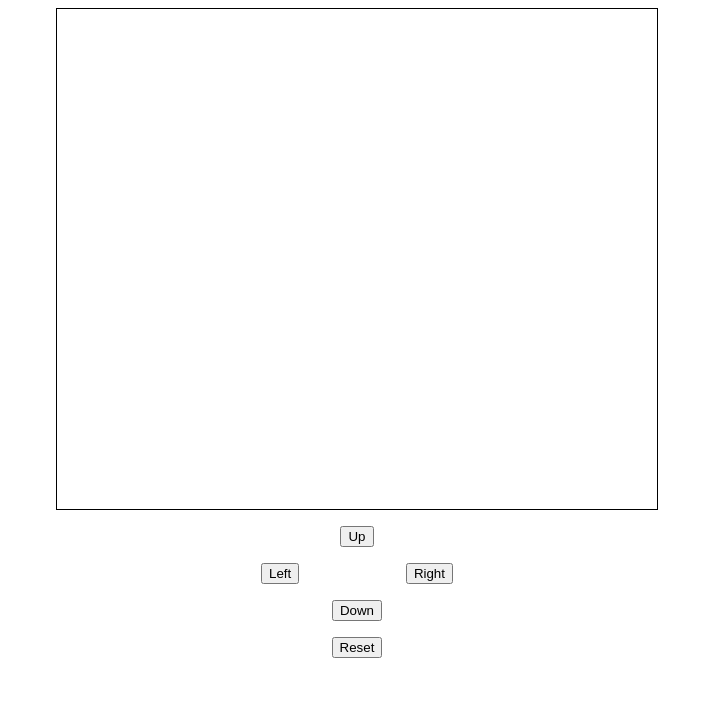
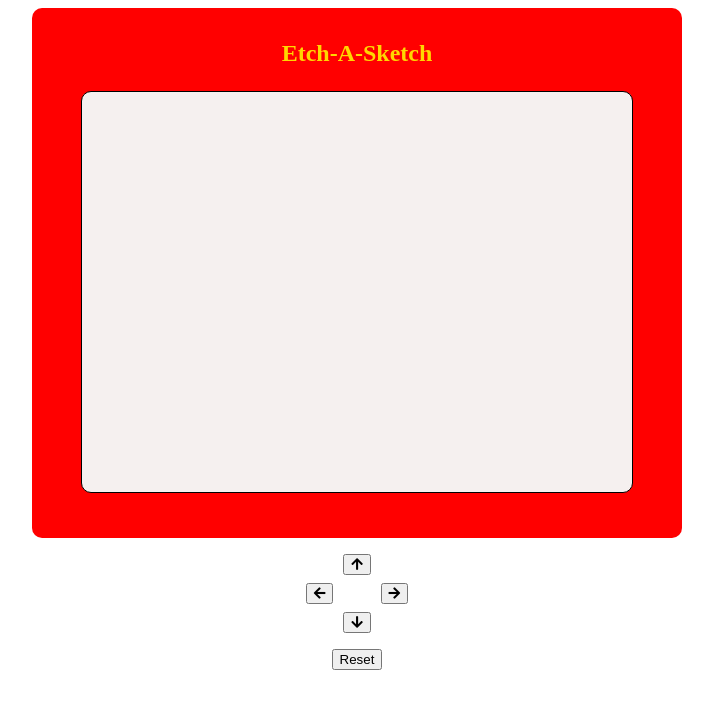
Before and after one commit to ktweeden/canvas_lab, a website: page index.html in a window 1280 px wide. Shown: the whole page, without its empty margins (283-996 px from the left). Drawn offline with Linux system fonts and the light colour scheme.

Commit message:
added shake animation

```diff
--- a/index.html
+++ b/index.html
@@ -4,19 +4,23 @@
   <title>Canvas Startpoint</title>
   <script src='index.js'></script>
   <link rel='stylesheet' type='text/css' href='main.css'>
+  <link rel="stylesheet" href="https://use.fontawesome.com/releases/v5.0.10/css/all.css" integrity="sha384-+d0P83n9kaQMCwj8F4RJB66tzIwOKmrdb46+porD/OvrJ+37WqIM7UoBtwHO6Nlg" crossorigin="anonymous">
 </head>
 <body>
-   <canvas id="main-canvas" width="600" height="500"></canvas>
+  <div id="canvas-container">
+    <h2>Etch-A-Sketch</h2>
+    <canvas id="main-canvas" width="550" height="400"></canvas>
+  </div>
   <div id="button-container">
     <div id="button-top-line">
-       <button type="button" id="move-up">Up</button>
+      <button type="button" id="move-up"><i class="fas fa-arrow-up"></i></button>
     </div>
     <div id="button-second-line">
-       <button type="button" id="move-left">Left</button>
-       <button type="button" id="move-right">Right</button>
+      <button type="button" id="move-left"><i class="fas fa-arrow-left"></i></button>
+      <button type="button" id="move-right"><i class="fas fa-arrow-right"></i></button>
     </div>
     <div id="button-third-line">
-       <button type="button" id="move-down">Down</button>
+      <button type="button" id="move-down"><i class="fas fa-arrow-down"></i></button>
     </div>
     <div id="reset-container">
       <button type="button" id="reset">Reset</button>
--- a/public/index.js
+++ b/public/index.js
@@ -1,13 +1,12 @@
 const app = function() {
   const canvas = document.querySelector('#main-canvas');
   const context = canvas.getContext('2d');
-  context.strokeStyle = 'grey';
 
   canvas.addEventListener('click', function(event) {
     console.log(event.layerX, event.layerY);
   })
 
-  let startPoint = {x: 10, y: 490};
+  let startPoint = {x: 10, y: 390};
 
   const moveLeftButton = document.querySelector('#move-left');
   moveLeftButton.addEventListener('click', () => {
@@ -93,6 +92,11 @@ const app = function() {
   const resetButton = document.querySelector('#reset');
   resetButton.addEventListener('click', () => {
     context.clearRect(0, 0, canvas.width, canvas.height);
+    const container = document.querySelector('#canvas-container');
+    container.classList.add('shake');
+    setTimeout(function() {
+      container.classList.remove('shake');
+    }, 2000);
   })
 
 }// end of app
--- a/public/main.css
+++ b/public/main.css
@@ -8,8 +8,22 @@ body {
 
 #main-canvas {
   display: block;
-  margin:auto;
+  margin: auto;
+  margin-top: 1rem;
   border: 1px solid black;
+  border-radius: 10px;
+  background-color: #F5F0EF;
+}
+
+#canvas-container {
+  display: flex;
+  flex-direction: column;
+  flex-wrap: wrap;
+  justify-content: center;
+  height: 530px;
+  width: 650px;
+  background: red;
+  border-radius: 10px;
 }
 
 #button-container {
@@ -18,7 +32,7 @@ body {
   padding: 1rem;
   display: flex;
   flex-direction: column;
-  width: 15vw;
+  width: 8vw;
 
 }
 
@@ -29,7 +43,7 @@ body {
 }
 
 #button-second-line {
-  margin: 1rem 0;
+  margin: 0.5rem 0;
   width: 100%;
   display: flex;
   justify-content: space-between;
@@ -42,8 +56,31 @@ body {
 }
 
 #reset-container {
-  margin: 1rem 0;
+  margin-top: 1rem;
   display: flex;
   width: 100%;
   justify-content: center;
 }
+
+.shake {
+  animation-name: shake;
+  animation-duration: 1s;
+  animation-iteration-count: 1;
+  animation-timing-function: linear;
+}
+
+@keyframes shake {
+    10%, 50%, 90% {
+        transform:translate(10px, 0);
+    }
+    30%, 70% {
+        transform:translate(-10px, 0);
+    }
+}
+
+h2 {
+  color: gold;
+  width: 100%;
+  margin: 2rem 0 0.5rem 0;
+  text-align: center;
+}
```
Lines whose indentation alone changed are shown as unchanged.
